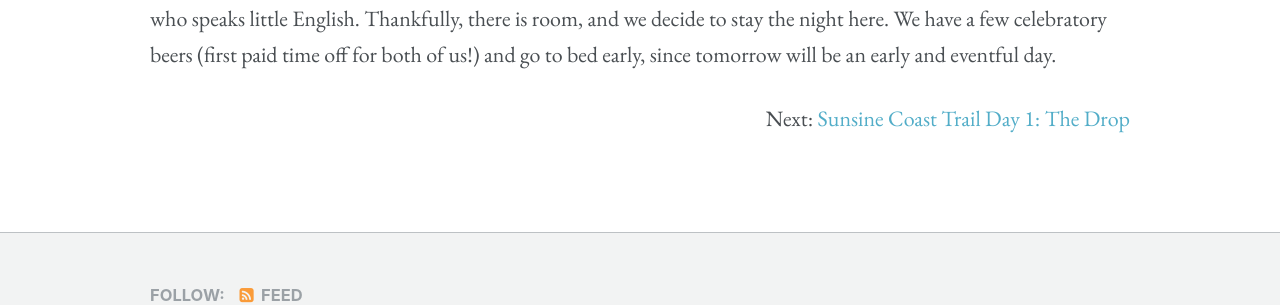
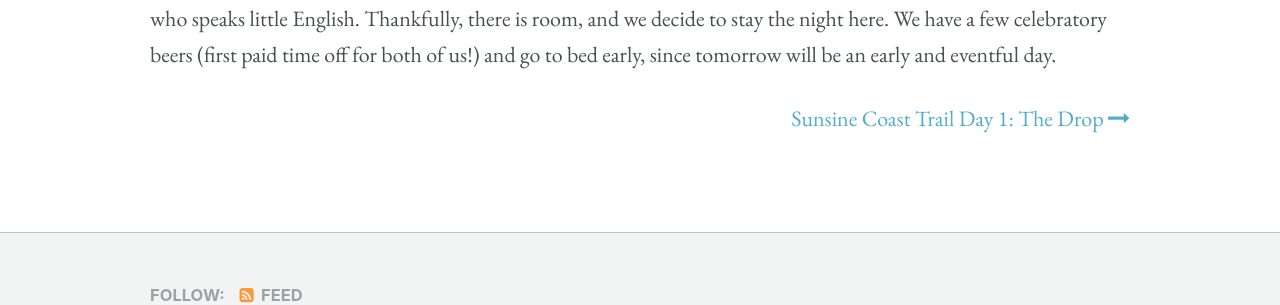
Before and after one commit to BestCoastTrail/BestCoastTrail.github.io, a Jekyll site: the page built from _posts/2017-04-07-Day-0:-The-Windy-Flight.markdown, in a window 1280 px wide and 900 px high, scrolled down 6329 px. Shown: the part 513-818 px from the top of the window. Built offline with Jekyll 4.4.1, drawn with Linux system fonts in a browser that asks for light colours.

Commit message:
Added fontawesome arrows

```diff
--- a/_posts/2017-04-07-Day-0:-The-Windy-Flight.markdown
+++ b/_posts/2017-04-07-Day-0:-The-Windy-Flight.markdown
@@ -45,7 +45,8 @@ And after a half-hour walk, we finally arrived in Powell River.
 
 After buying a small can of gas (to make tea during our trip) and enjoying a quick meal at Tim Hortons, we walk to find a cheap motel to stay the night. The first place we find is <a href="http://powellrivermotel.com/">Westview Centre Motel</a>, which is run by an exceptionally kind Korean lady. No vacancy, she tells us. We become slightly concerned at this point, worried that everywhere else is fully booked. She directs us to another motel down the street, <a href="http://www.marineinnbc.com/">Marine Inn</a>, run by a Chinese man who speaks little English. Thankfully, there is room, and we decide to stay the night here. We have a few celebratory beers (first paid time off for both of us!) and go to bed early, since tomorrow will be an early and eventful day.
 
-<p style="text-align: right;">Next: <a href="https://bestcoasttrail.github.io/Day-1-The-Drop/">Sunsine Coast Trail Day 1: The Drop</a></p>
+<p style="text-align: right;"><a href="https://bestcoasttrail.github.io/Day-1-The-Drop/">Sunsine Coast Trail Day 1: The Drop <i class="fa fa-long-arrow-right" aria-hidden="true"></i>
+</a></p>
 
 <script>
   function initMap() {
--- a/_posts/2017-04-08-Day-1:-The-Drop.markdown
+++ b/_posts/2017-04-08-Day-1:-The-Drop.markdown
@@ -144,8 +144,10 @@ The last few kilometers to Rieveley's Pond is mentally brutal. My mouth tastes k
 We fall asleep to the sound of frogs, wondering what the next day has in store for us.
 
 <div>
-  <div style="float: left; margin: 0; max-width:35%"><p style="text-align: right;">Previous: <a href="https://bestcoasttrail.github.io/Day-0-The-Windy-Flight/">Day 0: The Windy Flight</a></p></div>
-  <div style="float: right; max-width:35%"><p style="text-align: right;">Next: <a href="">Day 2: The Rustle</a></p></div>
+  <div style="float: left; margin: 0; max-width:35%"><p style="text-align: right;"><a href="https://bestcoasttrail.github.io/Day-0-The-Windy-Flight/"><i class="fa fa-long-arrow-left" aria-hidden="true"></i> Day 0: The Windy Flight</a></p></div>
+  <div style="float: right; max-width:35%"><p style="text-align: right;"><a href="">Day 2: The Rustle <i class="fa fa-long-arrow-right" aria-hidden="true"></i>
+
+</a></p></div>
 </div>
 <script>
   function initMap() {
```
